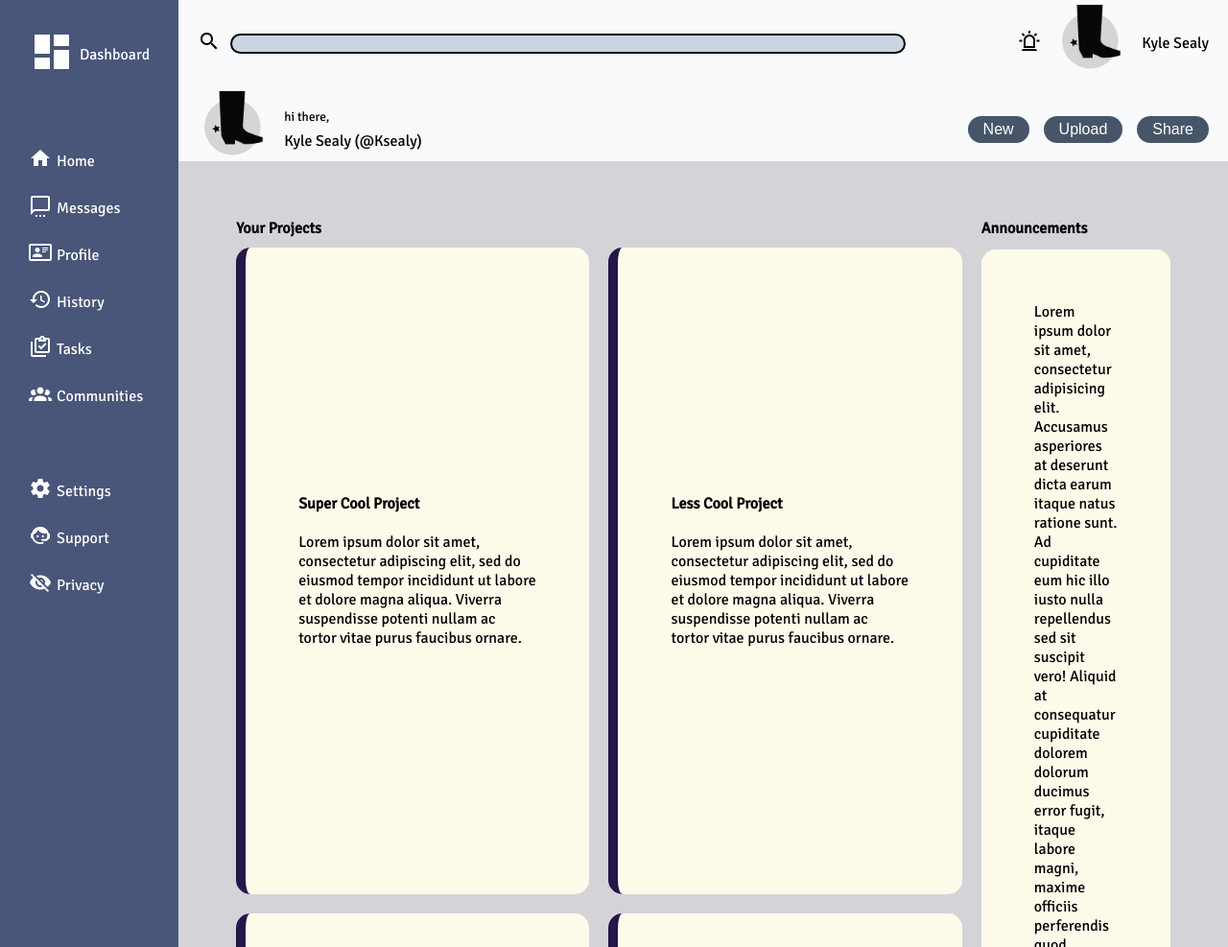
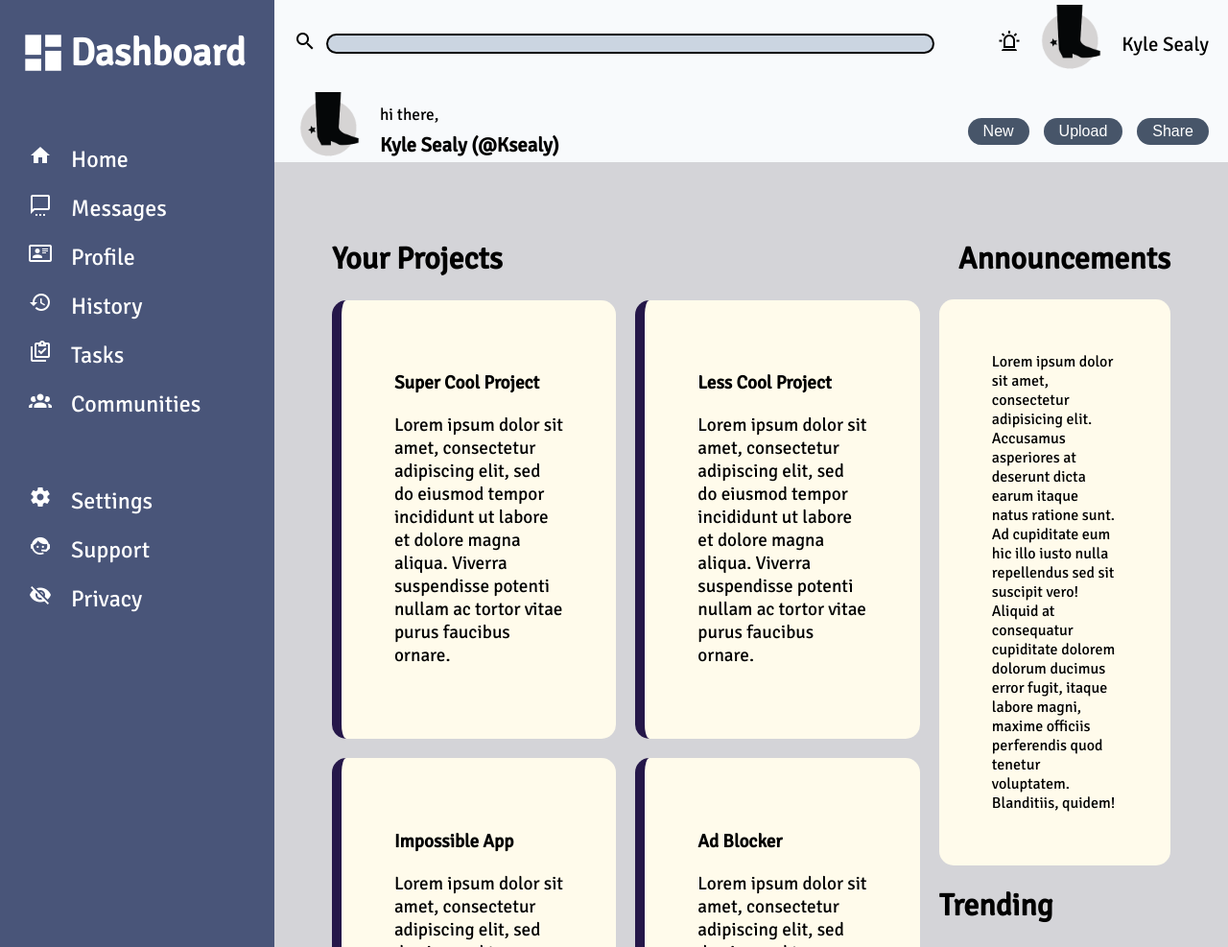
Before and after one commit to BootstrapFootkicker/Admin-Dashboard, a plain HTML site: page index.html in a window 1280 px wide. Shown: the top 987 px of the page at 96% size. Drawn offline with Linux system fonts and the light colour scheme.

Commit message:
More styling Changed font sizes to rem Reorganized and resized side bar elements Tweaked card margins Tweaked padding and margings for card titles Tweaked font weight for sidebar and header elements

```diff
--- a/index.html
+++ b/index.html
@@ -31,7 +31,7 @@
                 <div><img class="boot-logo" src="images/bootlogo.png" alt="boot logo"></div>
                 <div class="superscript-container">
                     <sup>hi there,</sup>
-                    <div>Kyle Sealy (@Ksealy)</div>
+                    <div><strong>Kyle Sealy (@Ksealy)</strong></div>
                 </div>
             </div>
             <div class="row2-right-side">
@@ -49,9 +49,9 @@
 
     </div>
     <div class="sidebar">
-        <div class="sidebar-logo-container">
+        <div class="sidebar-logo-container"  id="dashboard-container">
 
-            <div class="logo"><img src="images/view-dashboard.png" alt="dashboard img">
+            <div class="logo" id="dashboard"><img src="images/view-dashboard.png" alt="dashboard img">
             </div>
             <div class="side-options">
                 Dashboard
@@ -144,7 +144,7 @@
 
         <div class="left-card-container">
             <div class="title-container">
-                <div><strong>Your Projects</strong></div>
+                <div class="card-header"><h1>Your Projects</h1></div>
 
             </div>
             <div class="card" id="card-1"><b class="grid-card-title">Super Cool Project</b>
@@ -182,13 +182,13 @@
         </div>
 
         <div class="tall-card-container">
-            <div class="tall-card-title-container-1"><strong>Announcements</strong></div>
+            <div class="tall-card-title-container-1"><h1>Announcements</h1></div>
             <div class="tall-card" id="tall-card-1">Lorem ipsum dolor sit amet, consectetur adipisicing elit. Accusamus
                 asperiores at deserunt dicta earum itaque natus ratione sunt. Ad cupiditate eum hic illo iusto nulla
                 repellendus sed sit suscipit vero! Aliquid at consequatur cupiditate dolorem dolorum ducimus error
                 fugit, itaque labore magni, maxime officiis perferendis quod tenetur voluptatem. Blanditiis, quidem!
             </div>
-            <div class="tall-card-title-container-2"><strong>Trending</strong></div>
+            <div class="tall-card-title-container-2"><h1>Trending</h1></div>
             <div class="tall-card" id="tall-card-2">Lorem ipsum dolor sit amet, consectetur adipiscing elit, sed do
                 Lorem ipsum dolor sit amet, consectetur adipisicing elit. Assumenda beatae, dignissimos eaque eveniet
                 facere nihil quam reiciendis suscipit voluptatem. Ducimus eveniet, laborum magnam molestias natus
--- a/style.css
+++ b/style.css
@@ -23,14 +23,15 @@ body {
     padding: 20px;
     background-color: #495579;
     color: white;
+    font-size: 1.5rem;
 
 
 }
 
 .sidebar-logo-container {
     display: flex;
-    align-items: center;
-    gap: 5px;
+
+
 }
 
 .card-container {
@@ -63,7 +64,7 @@ body {
     justify-content: center;
     gap: 20px;
     border-left: solid 10px #251749;
-
+    font-size: 1.2rem;
 
 
 }
@@ -71,7 +72,7 @@ body {
 
 .left-card-container {
     display: grid;
-    grid-template: 10px 1fr 1fr 1fr/1fr 1fr;
+    grid-template: 4rem 1fr 1fr 1fr/1fr 1fr;
     gap: 20px;
     padding-top: 20px;
     padding-bottom: 20px;
@@ -95,19 +96,30 @@ body {
 .tall-card-container {
     display: flex;
     flex-direction: column;
-    padding: 20px;
+    padding: 0 20px 20px;
+    justify-content: center;
+
+
+
 
 
 }
 
-
 .tall-card-title-container-1 {
     margin-bottom: 12px;
+    padding-top:20px;
+    padding-left: 20px;
+    display: flex;
+
+
+
+
+
 }
 
 .tall-card-title-container-2 {
     margin-bottom: 12px;
-    margin-top: 70px;
+
 }
 
 
@@ -118,6 +130,7 @@ body {
     display: flex;
     flex-direction: column;
     margin-bottom: 75px;
+    font-size: 1.3rem;
 
 }
 
@@ -184,7 +197,11 @@ button {
 
 .sidebar-logo-container {
     padding: 10px;
+    gap: 20px;
+
+
 }
+
 
 .top-options, .bottom-options {
     display: flex;
@@ -192,3 +209,27 @@ button {
 
 
 }
+
+.side-options {
+    display: flex;
+    align-items: center;
+    justify-content: center;
+
+}
+
+
+#dashboard {
+    display: flex;
+    margin-left: -10px
+}
+
+#dashboard-container {
+    gap: 5px;
+    font-weight: bolder;
+    font-size: 2.5rem;
+}
+
+
+#tall-card-1{
+    margin-top: -10px;
+}
```
